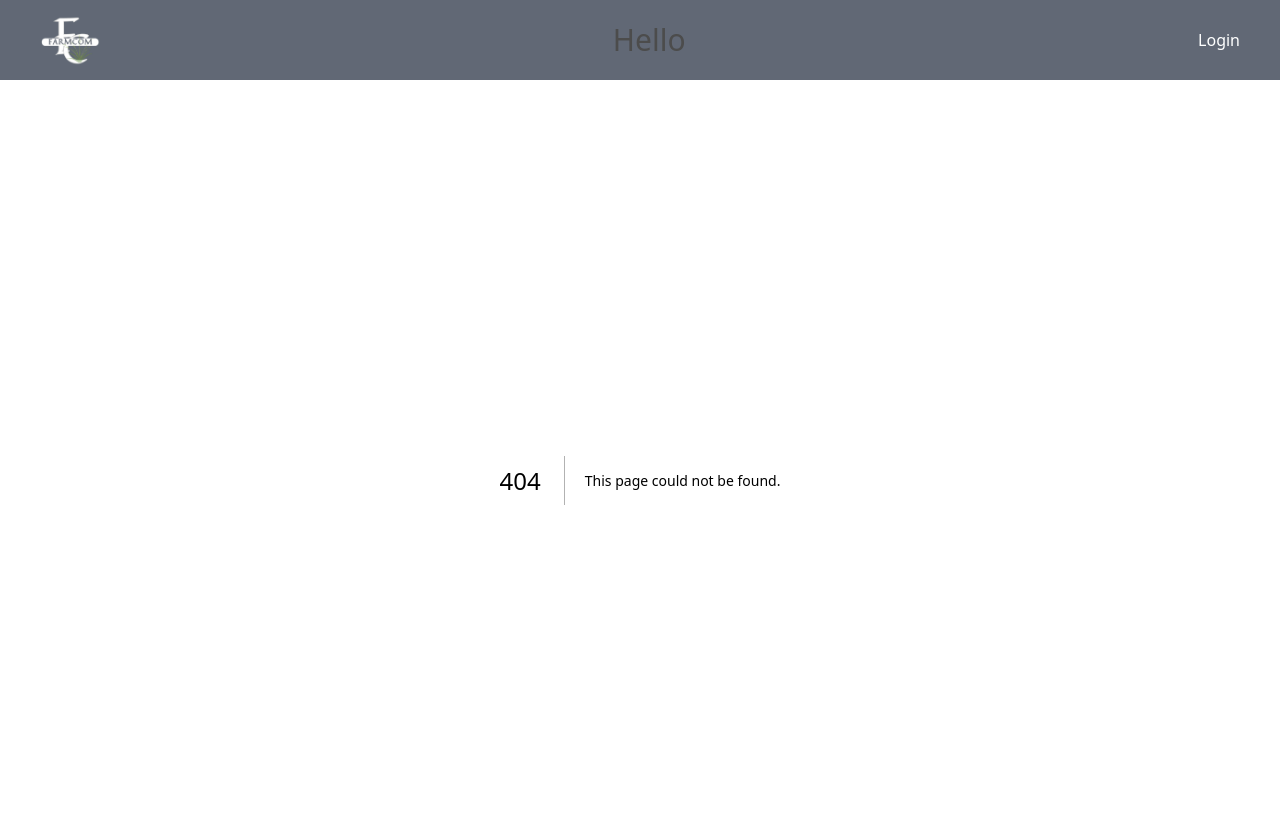
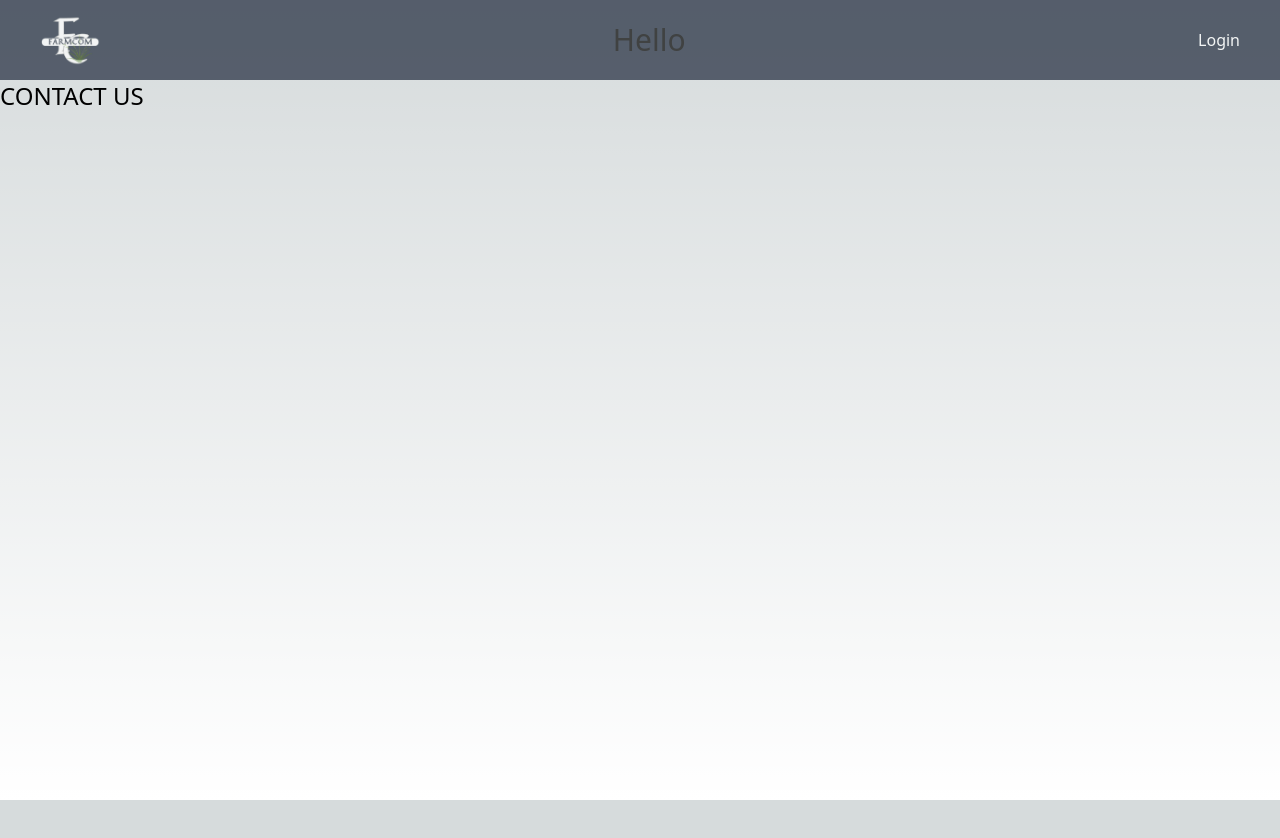
Before and after one commit to KayG2310/Hack-O-Mania, a Next.js app in the folder frontend/: page /support in a window 1280 px wide. Before the commit this address had no page. Shown: the top 838 px of the page. After the commit the page ends 800 px from the top, so only its background shows below. Built offline with nearby package versions, Linux system fonts and the light colour scheme.

Commit message:
pre support pages

```diff
--- /dev/null
+++ b/frontend/pages/support.js
@@ -0,0 +1,10 @@
+export default function App(){
+    return (
+        <main>
+
+            <div className=" text-2xl "> CONTACT US</div>
+            <title>Support</title>
+        </main>
+
+
+    )}
```
Also changed, not shown: frontend/pages/add_crop.js (+0 -7 lines).
